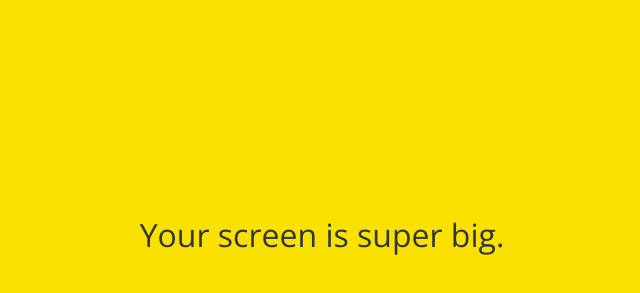
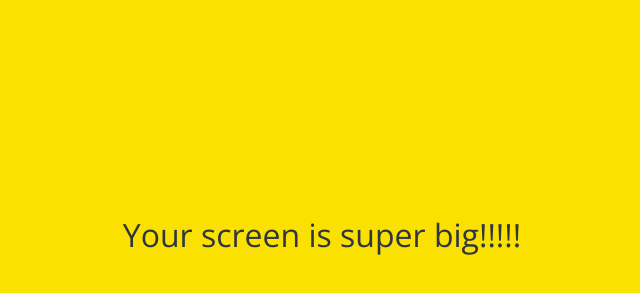
Before and after one commit to taeyun1010/kokoa-clone-2020, a plain HTML site: page friends.html in a window 1280 px wide. Shown: the part 165-458 px from the top of the page, without its empty margins (318-958 px from the left). Drawn offline with nearby package versions, Linux system fonts and the light colour scheme.

Commit message:
changed to exclamation

```diff
--- a/friends.html
+++ b/friends.html
@@ -111,7 +111,7 @@
       <i class="fas fa-comment"></i>
     </div>
 
-    <div id="no-mobile"><span>Your screen is super big.</span></div>
+    <div id="no-mobile"><span>Your screen is super big!!!!!</span></div>
 
     <script
       src="https://kit.fontawesome.com/9b1d1e13a4.js"
```
